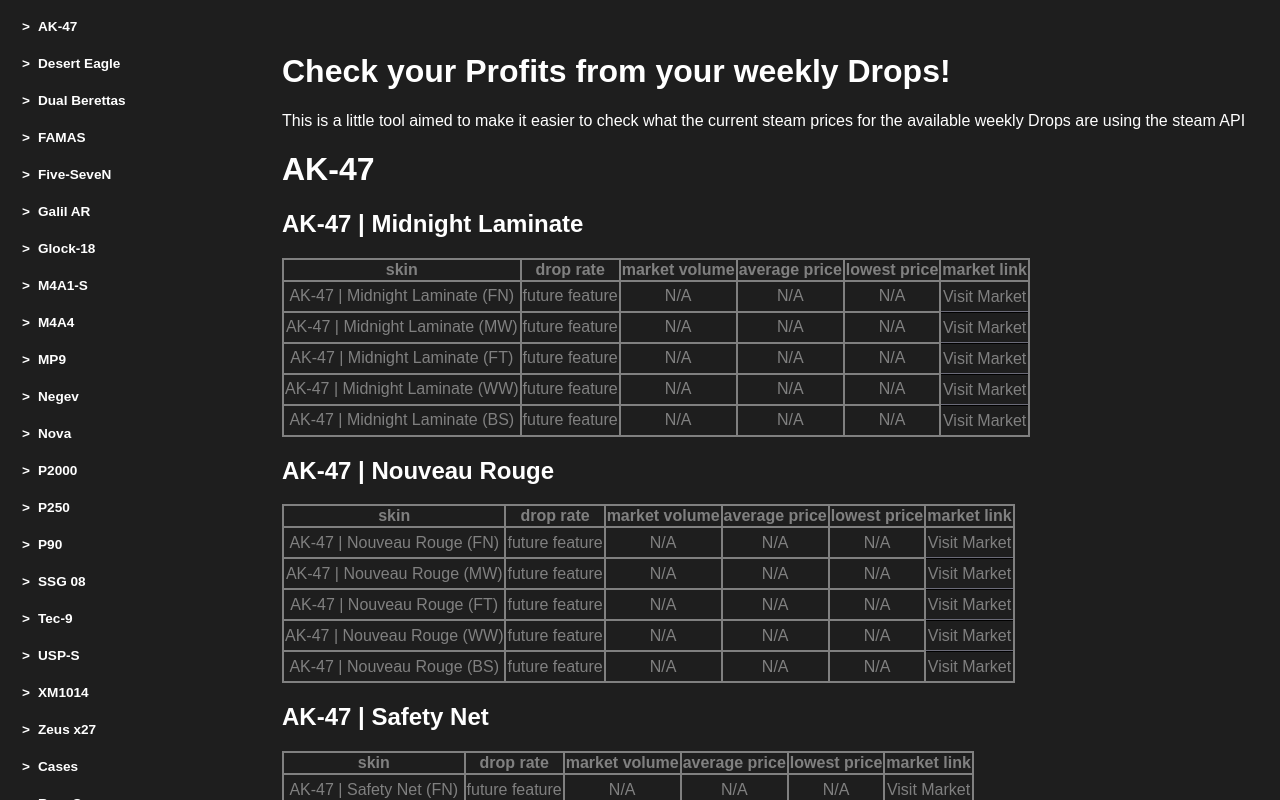
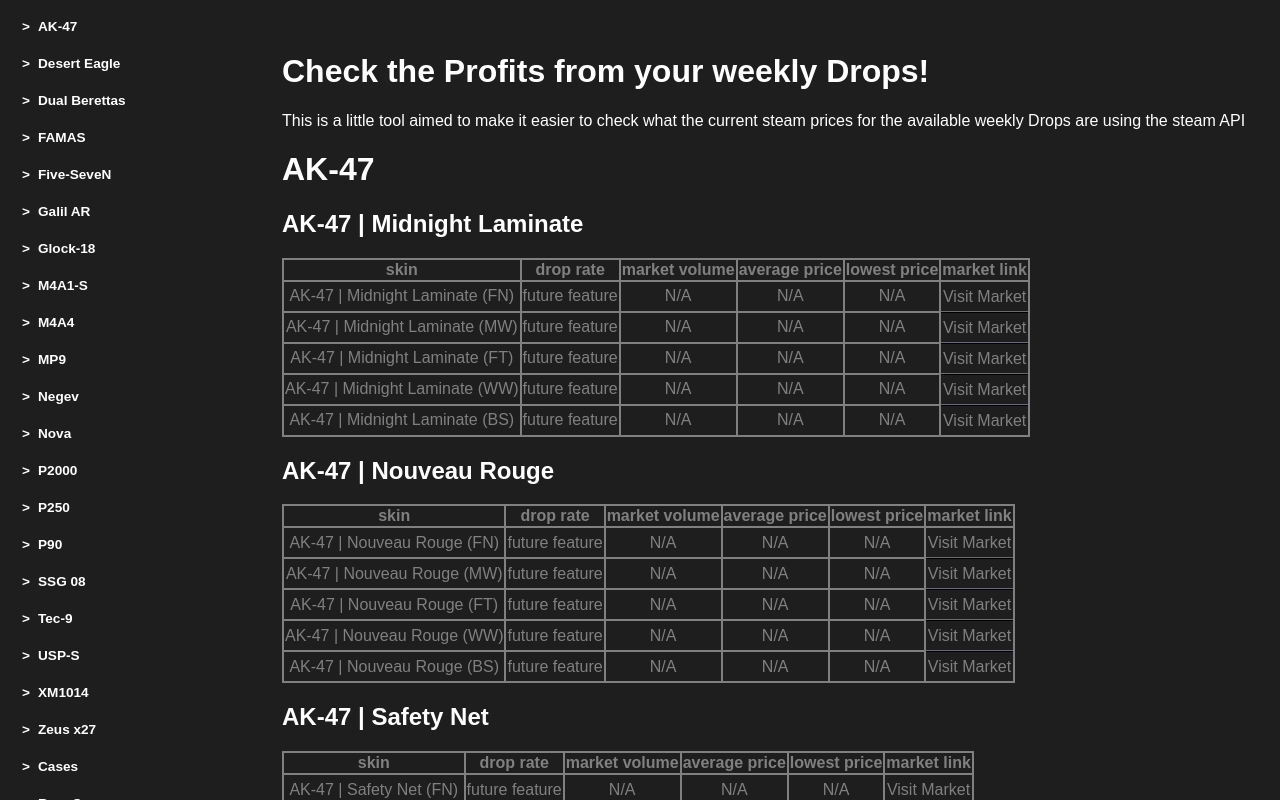
Before and after one commit to Tizibinki/cs2-drop-prices, a plain HTML site: page index.html in a window 1280 px wide. Drawn offline with Linux system fonts and the light colour scheme; no server answers.

Commit message:
Update index.html

```diff
--- a/index.html
+++ b/index.html
@@ -9,7 +9,7 @@
 	<div id="layout">
 		<div id="nav"></div>
 		<div id="main">
-			<h1>Check your Profits from your weekly Drops!</h1>
+			<h1>Check the Profits from your weekly Drops!</h1>
 			<p>This is a little tool aimed to make it easier to check what the current steam prices for the available weekly Drops are using the steam API</p>
 		</div>
 	</div>
```
